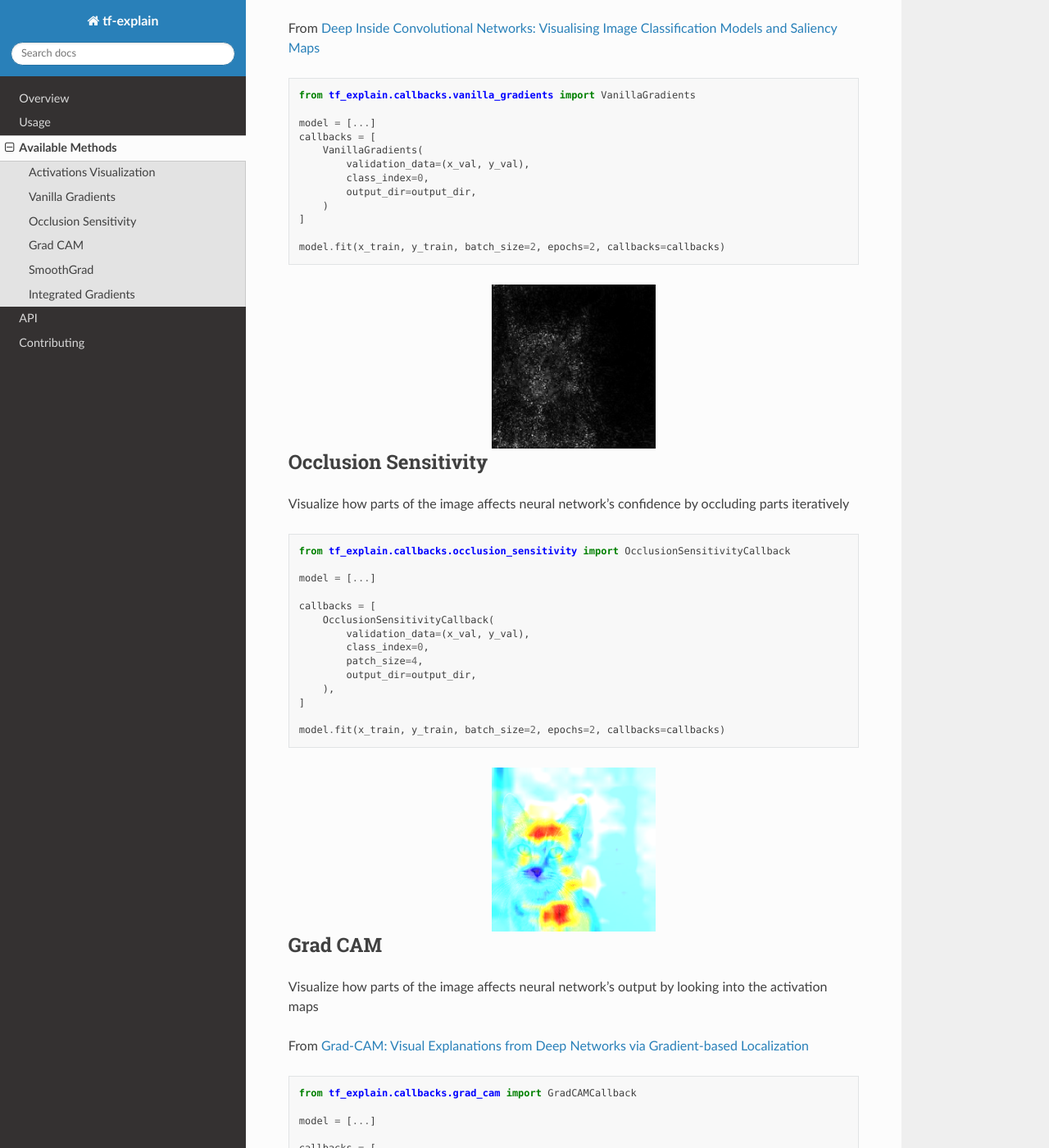
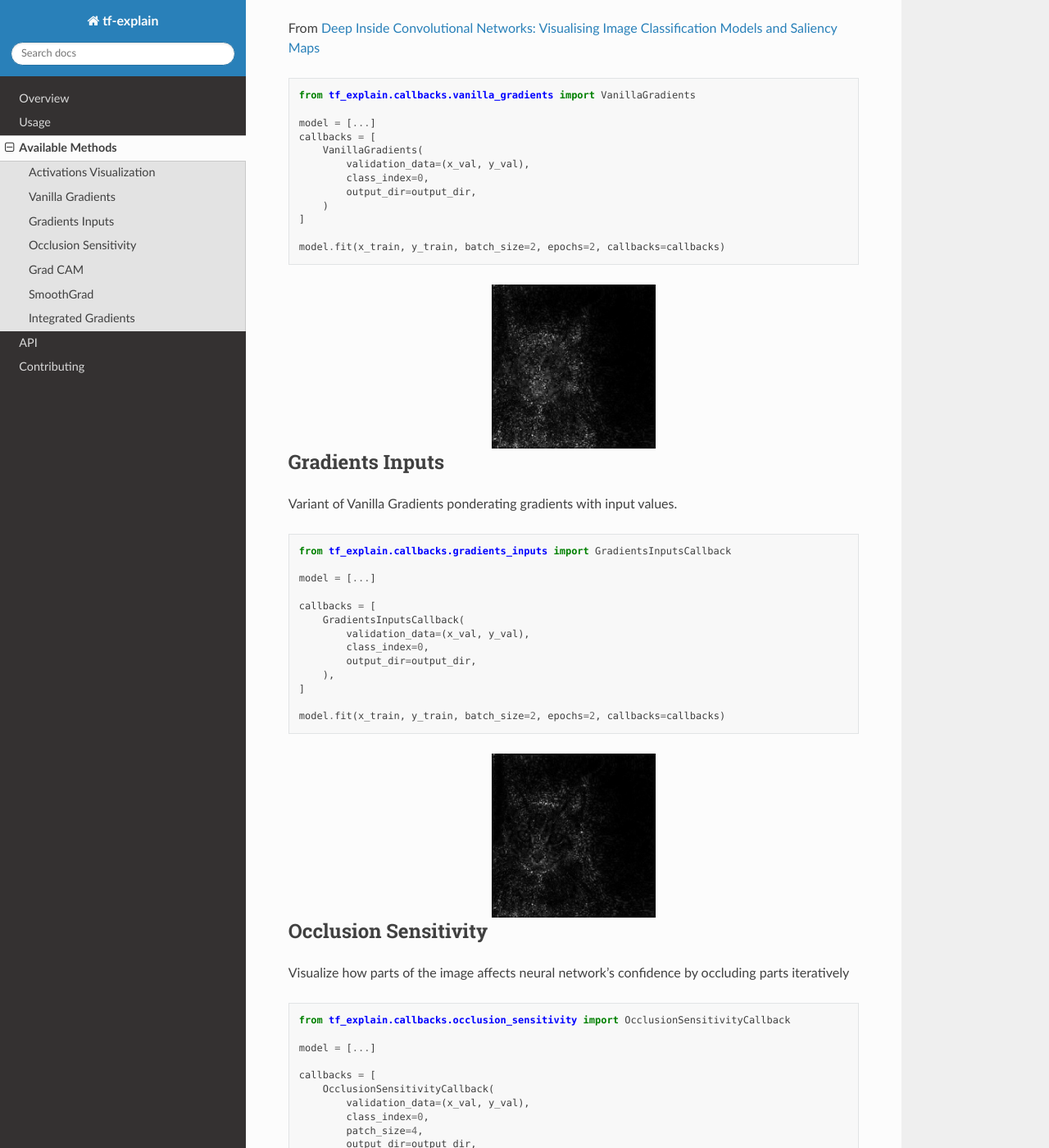
Before and after one commit to sicara/tf-explain, a Sphinx documentation site: the page built from docs/source/methods.rst, in a window 1280 px wide and 1400 px high, scrolled down 1013 px. Shown: the whole window at 82% size. Built offline with Sphinx 7.4.7 and the Read the Docs theme 2.0.0, drawn with Linux system fonts in a browser that asks for light colours.

Commit message:
Add doc and examples for GradientsInputs

```diff
--- a/docs/source/methods.rst
+++ b/docs/source/methods.rst
@@ -48,6 +48,31 @@ From `Deep Inside Convolutional Networks: Visualising Image Classification Model
 
 .. image:: ../assets/vanilla_gradients.png
    :alt: VanillaGradients
+   :width: 200px
+   :align: center
+
+
+Gradients Inputs
+*****************
+
+Variant of Vanilla Gradients ponderating gradients with input values.
+::
+    from tf_explain.callbacks.gradients_inputs import GradientsInputsCallback
+
+    model = [...]
+
+    callbacks = [
+        GradientsInputsCallback(
+            validation_data=(x_val, y_val),
+            class_index=0,
+            output_dir=output_dir,
+        ),
+    ]
+
+    model.fit(x_train, y_train, batch_size=2, epochs=2, callbacks=callbacks)
+
+.. image:: ../assets/gradients_inputs.png
+   :alt: GradientsInputs
    :width: 200px
    :align: center
 
```
Also changed, not shown: README.md (+31 -5 lines), docs/assets/gradients_inputs.png (added), 2 other files.
